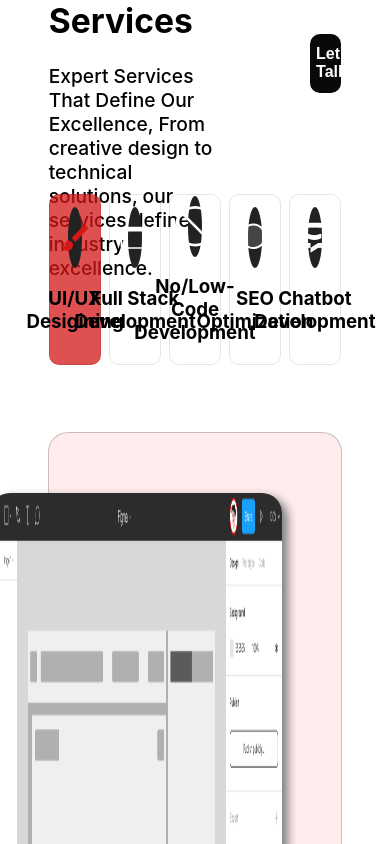
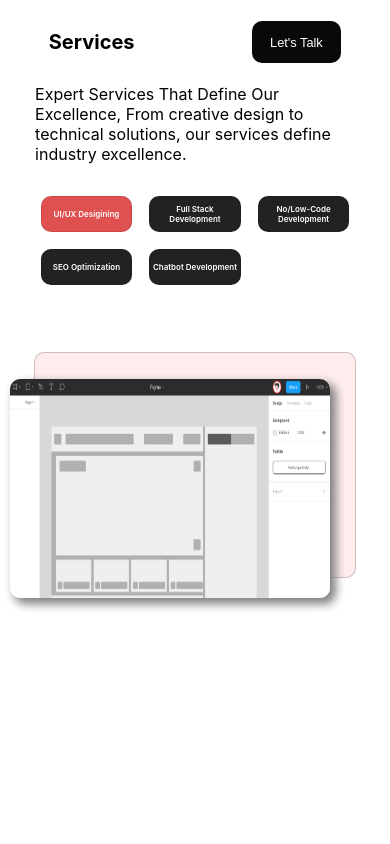
Before and after one commit to enfiqdev/Enfiq_Code, a React (Create React App) app: page /services in a window 390 px wide. Shown: the top 844 px of the page. Built offline with nearby package versions, Linux system fonts and the light colour scheme.

Commit message:
My Commit

```diff
--- a/package.json
+++ b/package.json
@@ -3,9 +3,12 @@
   "version": "0.1.0",
   "private": true,
   "dependencies": {
+    "@emailjs/browser": "^3.11.0",
     "@testing-library/jest-dom": "^5.17.0",
     "@testing-library/react": "^13.4.0",
     "@testing-library/user-event": "^13.5.0",
+    "emailjs": "^4.0.3",
+    "firebase": "^10.7.1",
     "react": "^18.2.0",
     "react-dom": "^18.2.0",
     "react-router-dom": "^6.20.1",
--- a/src/App.js
+++ b/src/App.js
@@ -3,6 +3,11 @@ import './App.css';
 import Services from "../src/components/Services";
 import Call from "../src/components/Call"
 import { BrowserRouter,Routes,Route } from "react-router-dom";
+import GoogleAuth from './components/GoogleAuth';
+import ContactUs from "./components/ContactUs"
+import Cards from "../src/components/Cards";
+import Gallery from './components/Gallery';
+
 function App() {
   return (
     <div className="App">
@@ -10,6 +15,9 @@ function App() {
         <Routes>
           <Route path='/services' element={<Services/>}/>
           <Route path='/call' element={<Call/>}/>
+          <Route path='/auth' element={<GoogleAuth/>}/>
+          <Route path='/mail' element={<ContactUs/>}/>
+          <Route path='/gallery' element={<Gallery/>}/>
         </Routes>
       </BrowserRouter>
     </div>
--- a/src/components/Services.jsx
+++ b/src/components/Services.jsx
@@ -95,25 +95,26 @@ export default function Services() {
           <button>Let's Talk</button>
         </div>
       </div>
+      <p id='servicemobile_desc'>Expert Services That Define Our Excellence, From creative design to technical solutions, our services define industry excellence.</p>
 
       <div className="divbtn">
-        <div className="dbtn" onClick={()=>{Sel(0)}}>
+        <div className="dbtn" onClick={()=>{Sel(0)}} onMouseOver={()=>{Sel(0)}}>
           <div className="blackcircle"><img src={btnimg.brush} alt="UI/UX" /></div>
           <h3>UI/UX Desigining</h3>
         </div>
-        <div className="dbtn" onClick={()=>{Sel(1)}}>
+        <div className="dbtn" onClick={()=>{Sel(1)}} onMouseOver={()=>{Sel(1)}}>
           <div className="blackcircle"><img src={btnimg.tablet} alt="Full Stack" /></div>
           <h3>Full Stack Development</h3>
         </div>
-        <div className="dbtn" onClick={()=>{Sel(2)}}>
+        <div className="dbtn" onClick={()=>{Sel(2)}} onMouseOver={()=>{Sel(2)}}>
           <div className="blackcircle"><img src={btnimg.rejection} alt="No/Low Code" /></div>
           <h3>No/Low-Code Development</h3>
         </div>
-        <div className="dbtn" onClick={()=>{Sel(3)}}>
+        <div className="dbtn" onClick={()=>{Sel(3)}} onMouseOver={()=>{Sel(3)}}>
           <div className="blackcircle"><img src={btnimg.magnifying_glass} alt="SEO" /></div>
           <h3>SEO Optimization</h3>
         </div>
-        <div className="dbtn" onClick={()=>{Sel(4)}}>
+        <div className="dbtn" onClick={()=>{Sel(4)}} onMouseOver={()=>{Sel(4)}}>
           <div className="blackcircle"><img src={btnimg.chaticon} alt="Chatbots" /></div>
           <h3>Chatbot Development</h3>
         </div>
--- a/src/css/Services.css
+++ b/src/css/Services.css
@@ -34,6 +34,7 @@
 }
 
 .service_subpanel1 p{
+    display: block;
     color: var(--wiza-co-black, #000);
     font-size: 1.2rem;
     font-weight: 500;
@@ -50,6 +51,7 @@
 }
 
 .service_subpanel2 button{
+    cursor: pointer;
     width: 8vw;
     height: 7vh;
     border: none;
@@ -118,8 +120,96 @@
     height: 75vh;
 }
 
+#servicemobile_desc{
+    display: none;
+}
+
 @media screen and (max-width:768px) {
+    .service_panel{
+        height: 10vh;
+    }
 
+    .service_subpanel1 p{
+        display: none;
+    }
+
+    .service_subpanel1{
+        width: max-content;
+        justify-content: center;
+        align-items: start;
+        height: max-content;
+        padding-bottom: 0vh;
+    }
+
+    .service_subpanel1 h1{
+        font-size: 1.25rem;
+    }
+
+    .service_subpanel2{
+        width: max-content;
+        display: flex;
+        justify-content: center;
+        align-items: center;
+        margin-top: unset;
+        margin-bottom: unset;
+    }
+
+    .service_subpanel2 button{
+        width: 23vw;
+        height: 5vh;
+        font-size: 0.8rem;
+        font-weight: 500;
+    }
+
+    #servicemobile_desc{
+        font-size: 1rem;
+        font-weight: 400;
+        display: block;
+        text-align: start;
+        width: 82vw;
+        position: relative;
+        bottom: 2vh;
+    }
+
+    .divbtn .blackcircle{
+        display: none;
+    }
+
+    .divbtn .dbtn{
+        width: 23vw;
+        height: 4vh;
+        background-color: #222;
+    }
+
+    .dbtn h3{
+        color: #FFF;
+        font-size: 0.5rem;
+        font-weight: 600;
+    }
+
+    .dbtn:first-child{
+        background-color: rgba(212, 23, 23, 0.75);
+    }
+
+    .divbtn{
+        width: 82vw;
+        display: grid;
+        grid-template-columns: max-content max-content max-content;
+        gap: 2vh;
+        justify-content: center;
+    }
+
+    .service_display{
+        border-radius: 10px;
+    }
+
+    .service_display img{
+        width: 82vw;
+        height: 26vh;
+        position: relative;
+        top: 3vh;
+        right: 6.5vw;
+    }
 }
 
 @media screen and (min-width:768px) and (max-width:1024px) {
@@ -136,4 +226,8 @@
         min-height: 7vh;
         max-height: 10vh;
     }
+
+    .dbtn .blackcircle{
+        width: 4.25vw;
+    }
 }
```
Also changed, not shown: 1 other file (tests, documents, lock files or other folders).
